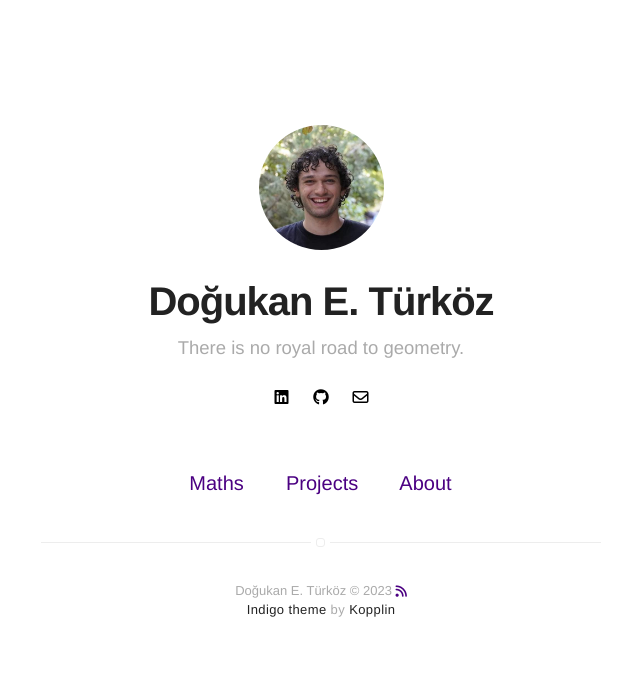
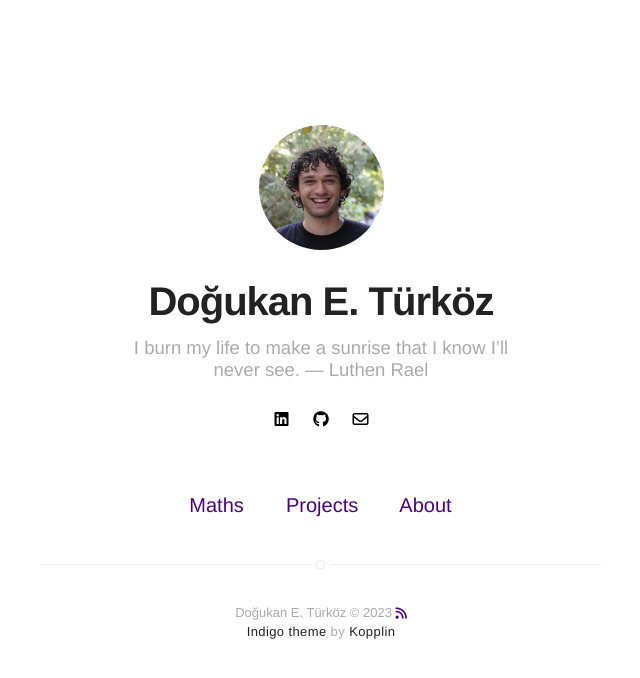
Before and after one commit to dodoturkoz/dodoturkoz.github.io, a Jekyll site: the page built from index.html, in a window 1280 px wide. Shown: the top 678 px of the page, without its empty margins (319-959 px from the left). Built offline with Jekyll 4.4.1, drawn with Linux system fonts in a browser that asks for light colours; nearby versions of some CDN libraries.

Commit message:
Update _config.yml

```diff
--- a/_config.yml
+++ b/_config.yml
@@ -1,6 +1,6 @@
 # main text of home
 title: Doğukan E. Türköz
-bio: There is no royal road to geometry.
+bio: I burn my life to make a sunrise that I know I’ll never see. — Luthen Rael
 
 # twitter summary info
 description:
```
